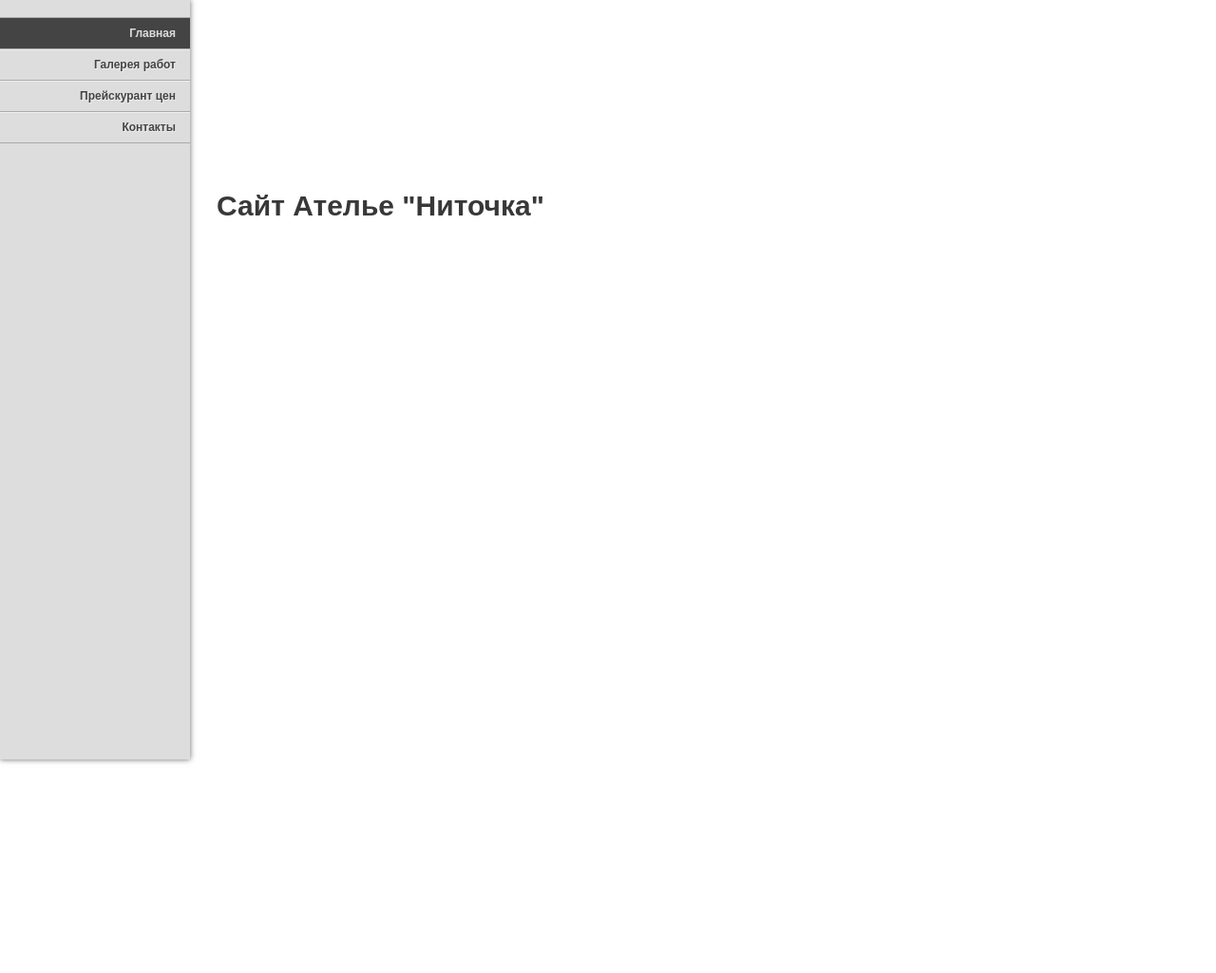
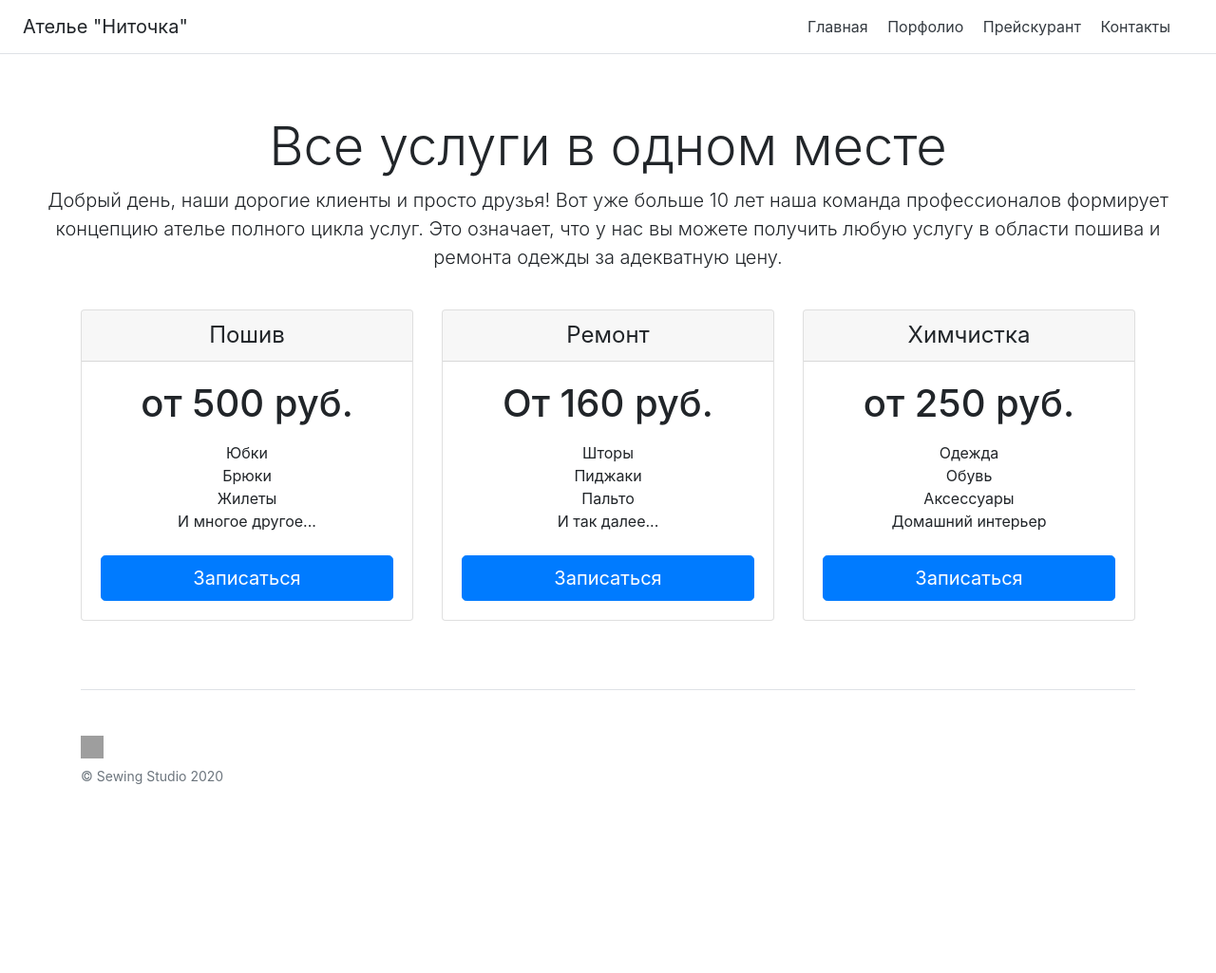
Before and after one commit to algorithm-ssau/sewingStudio, a Django app: template templates/landing/index.html in a window 1280 px wide. Shown: the top 1025 px of the page at 95% size. After the commit the page ends 826 px from the top, so only its background shows below. Run offline with Django 3.2, Linux system fonts and the light colour scheme; the template is opened without the code that fills it, so the values that code supplies are empty; some libraries are stand-ins or nearby versions; grey boxes are pictures that could not be loaded.

Commit message:
Update index.html

```diff
--- a/templates/landing/index.html
+++ b/templates/landing/index.html
@@ -1,45 +1,114 @@
 <!doctype html>
-{% load static %}
-<html lang="ru">
-<head>
-	<meta charset="utf-8">
-
-	<title>Ниточка</title>
+<html lang="en">
+  <head>
+    <meta charset="utf-8">
+    <meta name="viewport" content="width=device-width, initial-scale=1, shrink-to-fit=no">
+    <meta name="description" content="">
+    <meta name="author" content="">
 
 
-	<link rel="stylesheet" href="{% static 'css/documenter_style.css' %}" media="all">
-	<link rel="stylesheet" href="{% static 'css/prettify.css' %}" type="text/css" media="screen, projection">
+    <title>Главная страница</title>
+
+    <!-- Bootstrap core CSS -->
+    <link href="../../../../dist/css/bootstrap.min.css" rel="stylesheet">
+
+    <!-- Custom styles for this template -->
+    <link href="pricing.css" rel="stylesheet">
+  </head>
+
+  <body>
+
+    <div class="d-flex flex-column flex-md-row align-items-center p-3 px-md-4 mb-3 bg-white border-bottom box-shadow">
+      <h5 class="my-0 mr-md-auto font-weight-normal">Ателье "Ниточка"</h5>
+      <nav class="my-2 my-md-0 mr-md-3">
+        <a class="p-2 text-dark" href="index.html">Главная</a>
+        <a class="p-2 text-dark" href="gallery.html">Порфолио</a>
+        <a class="p-2 text-dark" href="price.html">Прейскурант</a>
+        <a class="p-2 text-dark" href="contacts.html">Контакты</a>
+      </nav>
+
+    </div>
+
+    <div class="pricing-header px-3 py-3 pt-md-5 pb-md-4 mx-auto text-center">
+      <h1 class="display-4">Все услуги в одном месте</h1>
+      <p class="lead">Добрый день, наши дорогие клиенты и просто друзья! Вот уже больше 10 лет наша команда профессионалов формирует концепцию ателье полного цикла услуг.  Это означает, что у нас вы можете получить любую услугу в области пошива и ремонта одежды за адекватную цену. </p>
+    </div>
+
+    <div class="container">
+      <div class="card-deck mb-3 text-center">
+        <div class="card mb-4 box-shadow">
+          <div class="card-header">
+            <h4 class="my-0 font-weight-normal">Пошив</h4>
+          </div>
+          <div class="card-body">
+            <h1 class="card-title pricing-card-title">от 500 руб. <small class="text-muted"></small></h1>
+            <ul class="list-unstyled mt-3 mb-4">
+              <li>Юбки</li>
+              <li>Брюки</li>
+              <li>Жилеты</li>
+			  <li>И многое другое...</li>
+            </ul>
+			<button type="button" class="btn btn-lg btn-block btn-primary" href="contacts.html">Записаться</button>
+          </div>
+        </div>
+        <div class="card mb-4 box-shadow">
+          <div class="card-header">
+            <h4 class="my-0 font-weight-normal">Ремонт</h4>
+          </div>
+          <div class="card-body">
+            <h1 class="card-title pricing-card-title">От 160 руб.<small class="text-muted"></small></h1>
+            <ul class="list-unstyled mt-3 mb-4">
+              <li>Шторы</li>
+              <li>Пиджаки</li>
+              <li>Пальто</li>
+              <li>И так далее...</li>
+            </ul>
+            <button type="button" class="btn btn-lg btn-block btn-primary" href="contacts.html">Записаться</button>
+          </div>
+        </div>
+        <div class="card mb-4 box-shadow">
+          <div class="card-header">
+            <h4 class="my-0 font-weight-normal">Химчистка</h4>
+          </div>
+          <div class="card-body">
+            <h1 class="card-title pricing-card-title">от 250 руб. <small class="text-muted"></small></h1>
+            <ul class="list-unstyled mt-3 mb-4">
+              <li>Одежда</li>
+              <li>Обувь</li>
+              <li>Аксессуары</li>
+              <li>Домашний интерьер</li>
+            </ul>
+            <button type="button" class="btn btn-lg btn-block btn-primary" href="contacts.html">Записаться</button>
+          </div>
+        </div>
+      </div>
+
+      <footer class="pt-4 my-md-5 pt-md-5 border-top">
+        <div class="row">
+          <div class="col-12 col-md">
+            <img class="mb-2" src="https://getbootstrap.com/assets/brand/bootstrap-solid.svg" alt="" width="24" height="24">
+            <small class="d-block mb-3 text-muted">&copy; Sewing Studio 2020</small>
+          </div>
+
+        </div>
+      </footer>
+    </div>
 
 
-	<style>
-		html{background-color:#FFFFFF;color:#383838;}
-		::-moz-selection{background:#444444;color:#DDDDDD;}
-		::selection{background:#444444;color:#DDDDDD;}
-		a{color:#0000FF;}
-		hr{border-top:1px solid #EBEBEB;border-bottom:1px solid #FFFFFF;}
-		#documenter_sidebar, #documenter_sidebar ol a{background-color:#DDDDDD;color:#222222;}
-		#documenter_sidebar ol a{-webkit-text-shadow:1px 1px 0px #EEEEEE;-moz-text-shadow:1px 1px 0px #EEEEEE;text-shadow:1px 1px 0px #EEEEEE;}
-		#documenter_sidebar ol{border-top:1px solid #AAAAAA;}
-		#documenter_sidebar ol a{border-top:1px solid #EEEEEE;border-bottom:1px solid #AAAAAA;color:#444444;}
-		#documenter_sidebar ol a:hover{background:#444444;color:#DDDDDD;border-top:1px solid #444444;}
-		#documenter_sidebar ol a.current{background:#444444;color:#DDDDDD;border-top:1px solid #444444;}
-		#documenter_copyright{display:block !important;visibility:visible !important;}
-	</style>
-
-</head>
-<body>
-	<div id="documenter_sidebar">
-		<ol id="documenter_nav">
-			<li><a class="current" href="index.html">Главная</a></li>
-            <li><a href="Gallery.html">Галерея работ</a></li>
-			<li><a href="Price.html">Прейскурант цен</a></li>
-            <li><a href="Contacts.html">Контакты</a></li>
-		</ol>
-	</div>
-	<div id="documenter_content">
-		<section id="documenter_cover">
-			<h1>Сайт Ателье "Ниточка"</h1>
-		</section>
-
-</body>
+    <!-- Bootstrap core JavaScript
+    ================================================== -->
+    <!-- Placed at the end of the document so the pages load faster -->
+    <script src="https://code.jquery.com/jquery-3.2.1.slim.min.js" integrity="sha384-KJ3o2DKtIkvYIK3UENzmM7KCkRr/rE9/Qpg6aAZGJwFDMVNA/GpGFF93hXpG5KkN" crossorigin="anonymous"></script>
+    <script>window.jQuery || document.write('<script src="../../../../assets/js/vendor/jquery-slim.min.js"><\/script>')</script>
+    <script src="../../../../assets/js/vendor/popper.min.js"></script>
+    <script src="../../../../dist/js/bootstrap.min.js"></script>
+    <script src="../../../../assets/js/vendor/holder.min.js"></script>
+    <script>
+      Holder.addTheme('thumb', {
+        bg: '#55595c',
+        fg: '#eceeef',
+        text: 'Thumbnail'
+      });
+    </script>
+  </body>
 </html>
```
